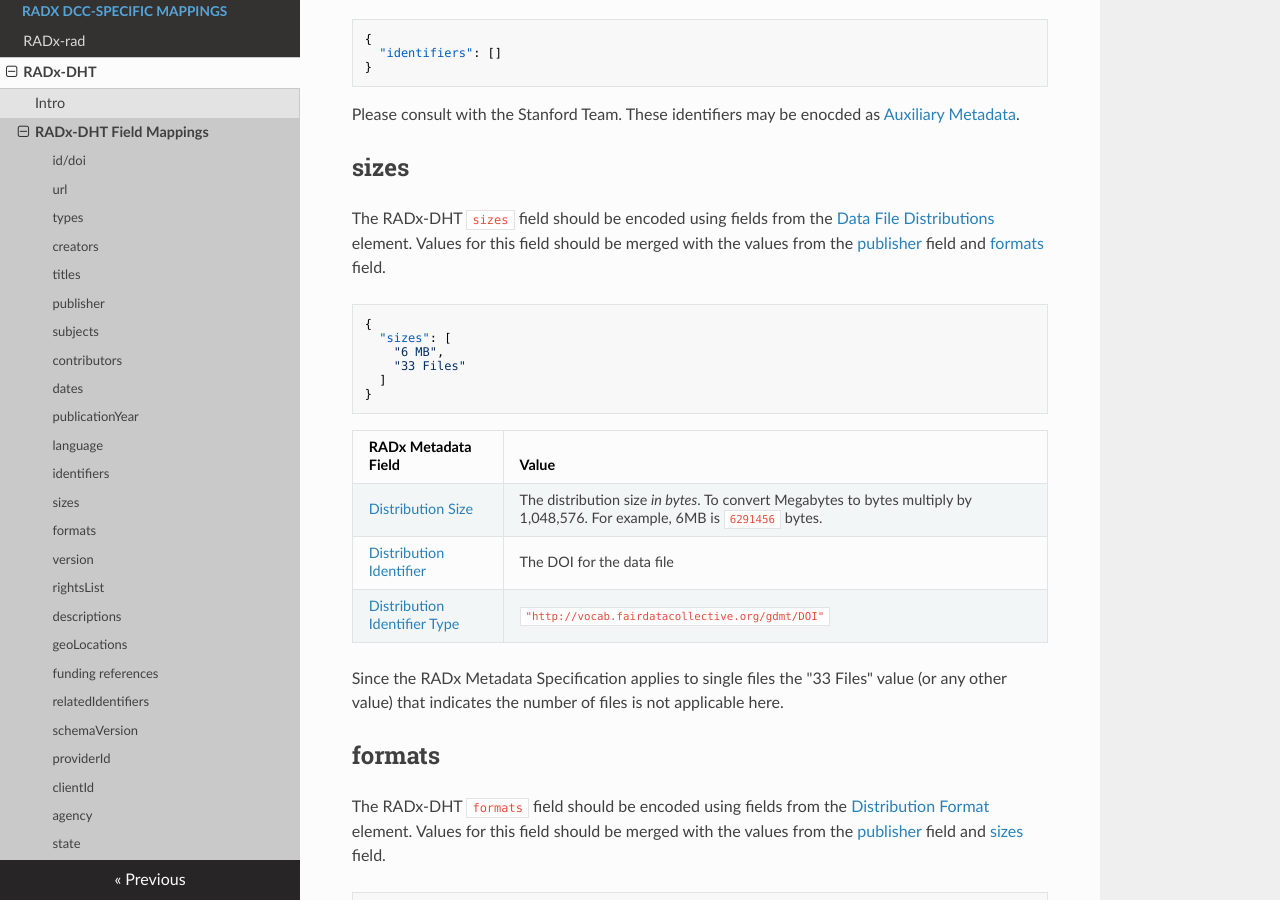
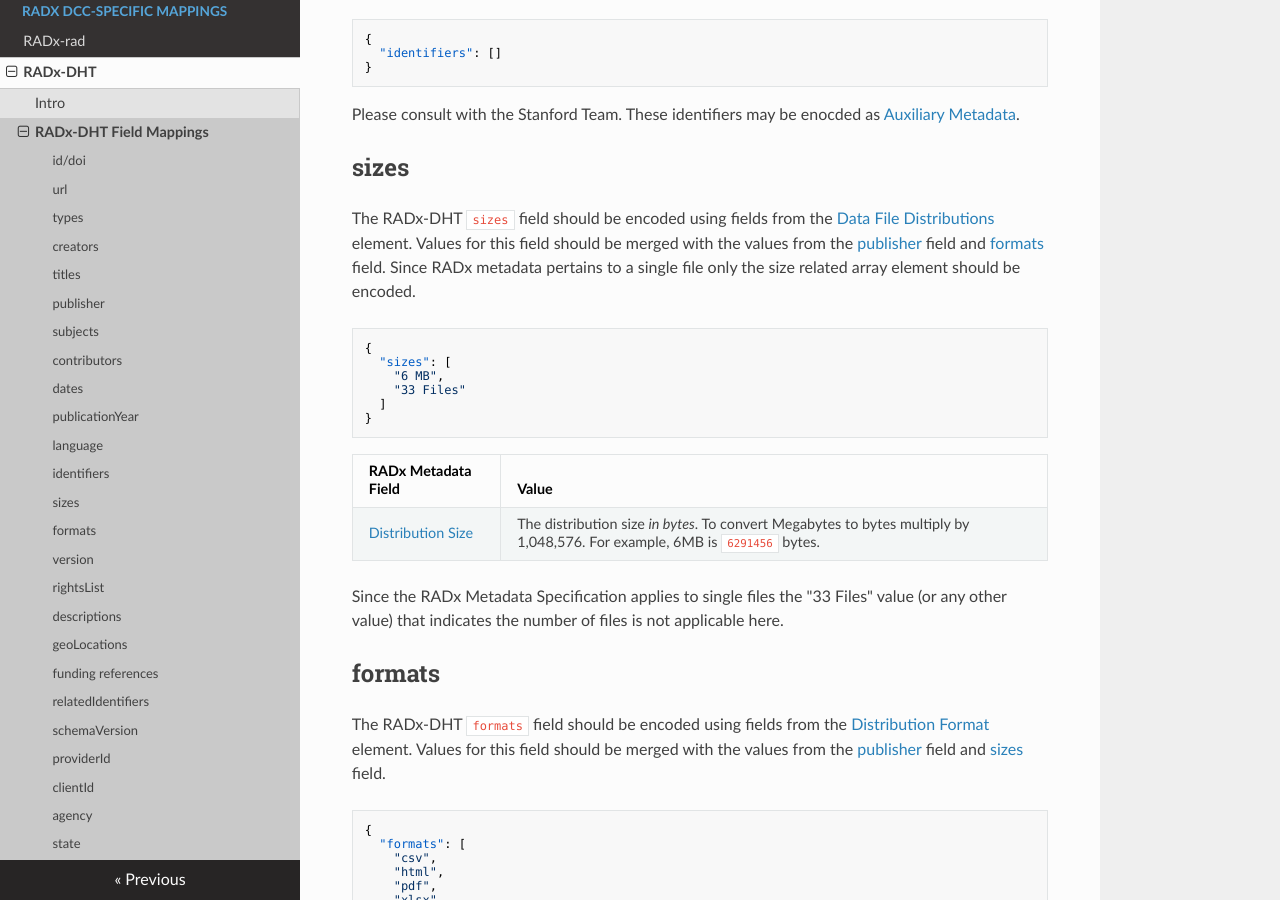
Before and after one commit to RADx/radx-metadata-spec-docs, an MkDocs documentation site: the page built from docs/radx-dht-mapping.md, in a window 1280 px wide and 900 px high, scrolled down 6243 px. Built offline with MkDocs 1.6.1, drawn with Linux system fonts in a browser that asks for light colours; nearby versions of some CDN libraries.

Commit message:
Added note about single files

````diff
--- a/docs/radx-dht-mapping.md
+++ b/docs/radx-dht-mapping.md
@@ -263,7 +263,7 @@
 
 ## sizes
 
-The RADx-DHT `sizes` field should be encoded using fields from the [Data File Distributions](specification.md#data-file-distributions) element.  Values for this field should be merged with the values from the [publisher](#publisher) field and [formats](#formats) field.
+The RADx-DHT `sizes` field should be encoded using fields from the [Data File Distributions](specification.md#data-file-distributions) element.  Values for this field should be merged with the values from the [publisher](#publisher) field and [formats](#formats) field.  Since RADx metadata pertains to a single file only the size related array element should be encoded.
 
 
 ```json
@@ -279,8 +279,6 @@
 | RADx Metadata Field | Value |
 |---------------------|-------|
 [Distribution Size](specification.md#distribution-size) |  The distribution size _in bytes_.  To convert Megabytes to bytes multiply by 1,048,576.  For example, 6MB is `6291456` bytes.
-[Distribution Identifier](specification.md#distribution-identifier) | The DOI for the data file
-[Distribution Identifier Type](specification.md#distribution-identifier-type) | `"http://vocab.fairdatacollective.org/gdmt/DOI"`
 
 Since the RADx Metadata Specification applies to single files the "33 Files" value (or any other value) that indicates the number of files is not applicable here.
 
````
